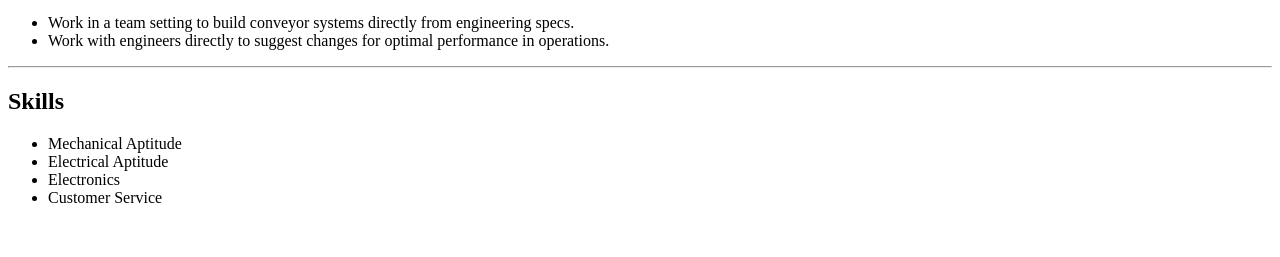
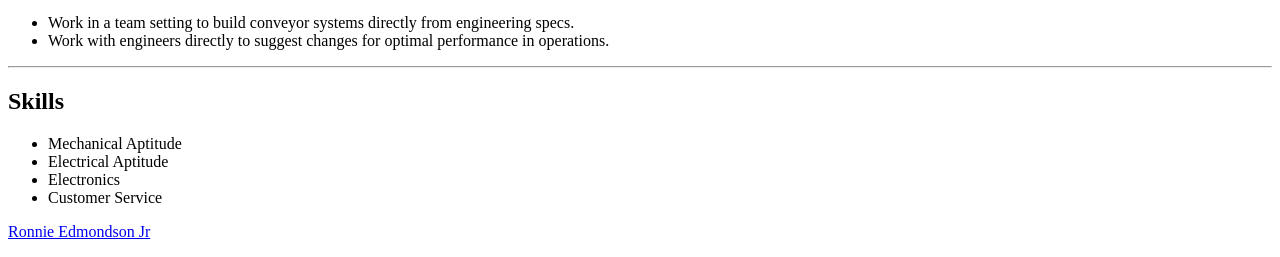
Before and after one commit to Indiking/Resume, a plain HTML site: page index.html in a window 1280 px wide. Shown: the part 1038-1295 px from the top of the page. Before the commit the page ends 1261 px from the top, so only its background shows below. Drawn offline with Linux system fonts and the light colour scheme.

Commit message:
Update index.html

```diff
--- a/index.html
+++ b/index.html
@@ -54,4 +54,7 @@
             <li>Electronics</li>
             <li>Customer Service</li>
         </ul>
+     <footer>
+            <p><a href="./contact.html">Ronnie Edmondson Jr</a></p>
+        </footer>
 </body>
```
